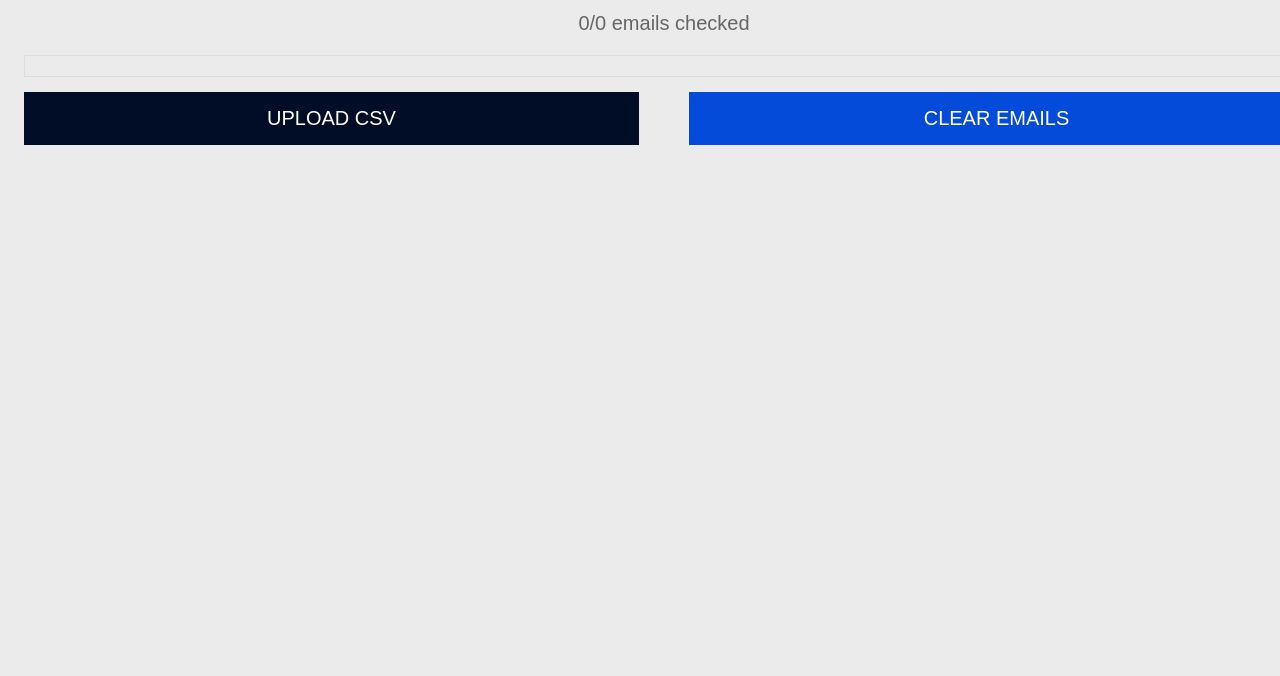
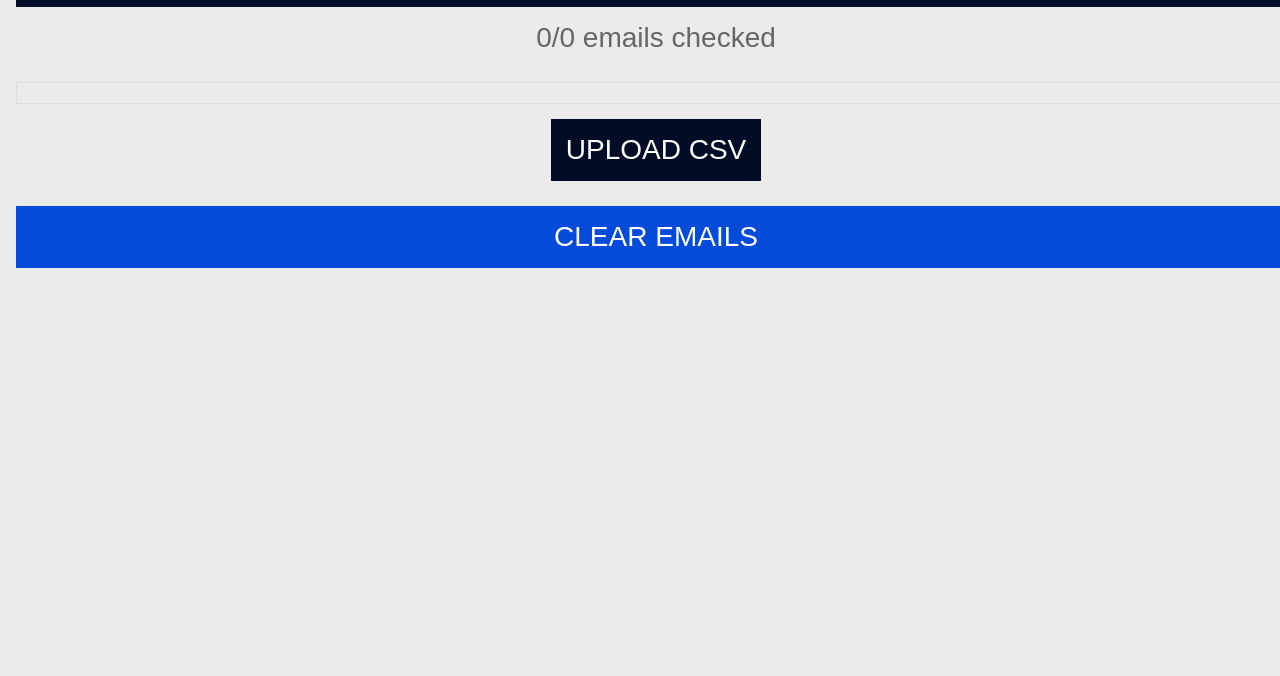
Before and after one commit to tech-moa/moa-manager, a plain HTML site: page index.html in a window 1280 px wide. Shown: the part 124-800 px from the top of the page. Drawn offline with Linux system fonts and the light colour scheme.

Commit message:
Add files via upload

```diff
--- a/index.html
+++ b/index.html
@@ -20,7 +20,7 @@
   <div id="emailList"></div>
 
   </div>
-<div class="button-container">
+
   <div class="file-input">
     <label for="csvFile">UPLOAD CSV</label>
     <input type="file" id="csvFile" accept=".csv">
@@ -28,7 +28,7 @@
 
   <button id="clearEmailsButton" class="clear-emails-button">CLEAR EMAILS</button>
 
-</div>
+
 
   <script src="script.js"></script>
 </body>
--- a/styles.css
+++ b/styles.css
@@ -1,7 +1,8 @@
 body {
   width: 100%;
   padding: 16px;
-  font-size: 20px;
+  font-size: 28px;
+  margin: 0;
   font-family: Arial, sans-serif;
   background-color: #EBEBEB;
 }
@@ -20,7 +21,7 @@ body {
   width: 100%;
   padding: 15px;
   background-color: #010D26;
-  font-size: 20px;
+  font-size: 28px;
   color: white;
   border: none;
   cursor: pointer;
@@ -67,8 +68,7 @@ body {
 }
 
 .file-input {
-  flex: 1;
-
+  margin: 15px 0;
   text-align: center;
 }
 
@@ -78,7 +78,6 @@ body {
 
 .file-input label {
   padding: 15px;
-  width: 100%;
   background-color: #010D26;
   color: white;
   cursor: pointer;
@@ -86,14 +85,14 @@ body {
 }
 
 .clear-emails-button {
-  flex: 1;
   width: 100%;
   padding: 15px;
-  font-size: 20px;
+  font-size: 28px;
   background-color: #044BD9;
   color: white;
   border: none;
   cursor: pointer;
+  margin-top: 10px;
 }
 
 .email-counter {
@@ -102,11 +101,3 @@ body {
   color: #666;
   margin-top: 10px;
 }
-
-.button-container {
-    display: flex;
-    flex-direction: row;
-    justify-content: space-between;
-    gap: 80px;
-
-}
```
